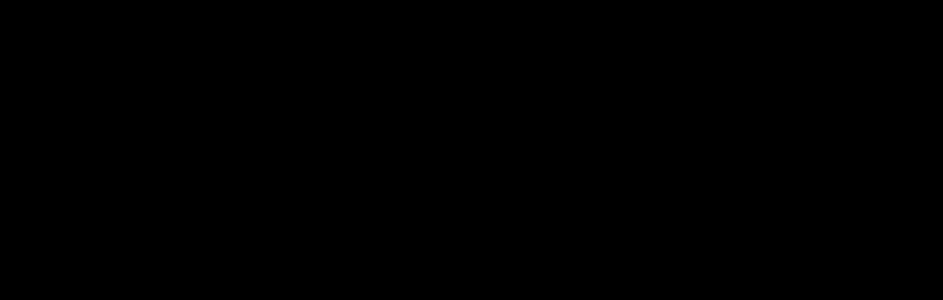
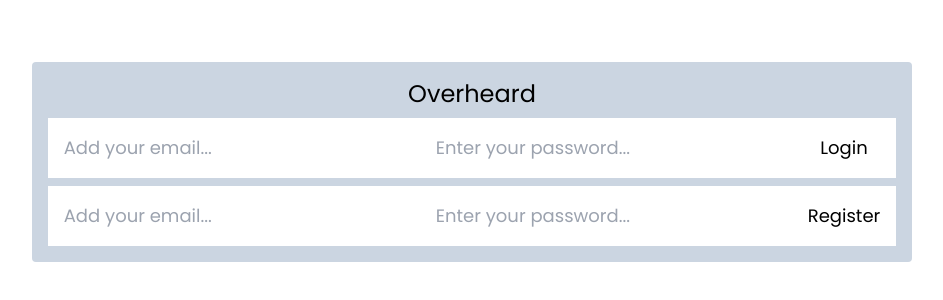
Before and after one commit to aeskerminen/overheard-frontend, a React (Vite) app: page / in a window 1280 px wide. Shown: the part 238-538 px from the top of the page, without its empty margins (168-1111 px from the left). Built offline with nearby package versions, Linux system fonts and the light colour scheme.

Commit message:
login page layout

```diff
--- a/src/components/Login.jsx
+++ b/src/components/Login.jsx
@@ -1,7 +1,50 @@
+import { useState } from "react";
+import { useNavigate } from "react-router-dom";
+
 const Login = () => {
-    console.log("LOGIN")
+    const [curUsername, setCurUsername] = useState("")
+    const [curPassword, setCurPassword] = useState("")
+
+    const navigate = useNavigate();
+
+    const handleLogin = (e) => {
+        e.preventDefault();
+
+        let form = new FormData()
+        form.append("username", curUsername);
+        form.append("password", curPassword)
+
+        tryLogin(curUsername, curPassword).then(resp => {
+            navigate("/home")
+        })
+    }
+
+    const handleRegister = (e) => {
+        e.preventDefault();
+
+        let form = new FormData()
+        form.append("username", curUsername);
+        form.append("password", curPassword)
+
+
+    }
+
     return (
-        <div className="bg-black w-full h-full">LOGIN</div>
+        <div className="bg-white h-full w-full flex flex-col justify-center items-center">
+            <div className="flex flex-col justify-center gap-2 bg-slate-300 p-4 rounded">
+                <h1 className="self-center text-2xl">Overheard</h1>
+                <form className="p-2 bg-white flex gap-2" onSubmit={handleLogin} encType="multipart(form-data" method="POST">
+                    <input className="p-2 text-lg" type="email" placeholder="Add your email..." name="email" onChange={e => setCurUsername(e.target.value)}></input>
+                    <input className="p-2 text-lg" type="password" placeholder="Enter your password..." name="password" onChange={e => setCurPassword(e.target.value)}></input>
+                    <input className="rounded grow p-2 text-lg hover:bg-gray-100 active:bg-gray-200" type="submit" value="Login"></input>
+                </form>
+                <form className="p-2 bg-white flex gap-2" onSubmit={handleRegister} encType="multipart(form-data" method="POST">
+                    <input className="p-2 text-lg" type="email" placeholder="Add your email..." name="email" onChange={e => setCurUsername(e.target.value)}></input>
+                    <input className="p-2 text-lg" type="password" placeholder="Enter your password..." name="password" onChange={e => setCurPassword(e.target.value)}></input>
+                    <input className="rounded grow p-2 text-lg hover:bg-gray-100 active:bg-gray-200" type="submit" value="Register"></input>
+                </form>
+            </div>
+        </div>
     )
 }
 
```
